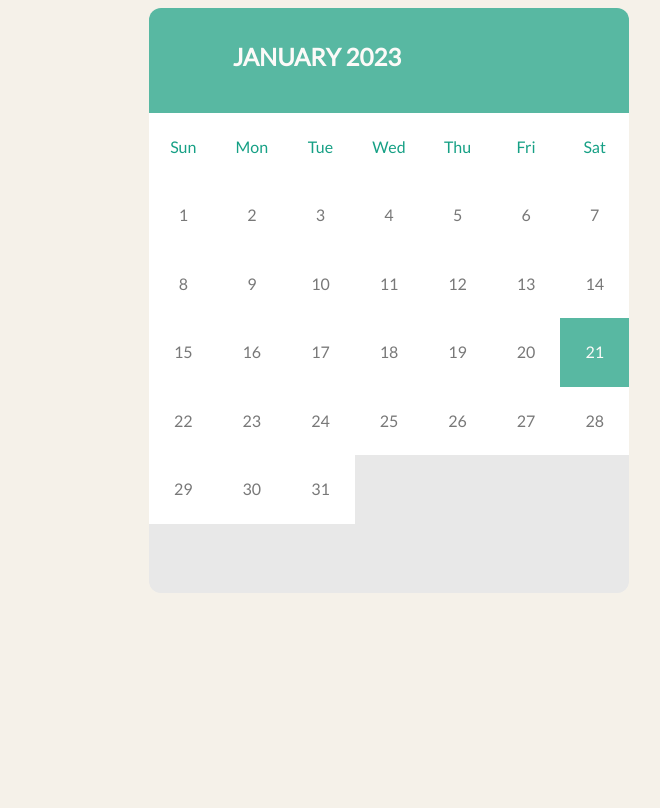
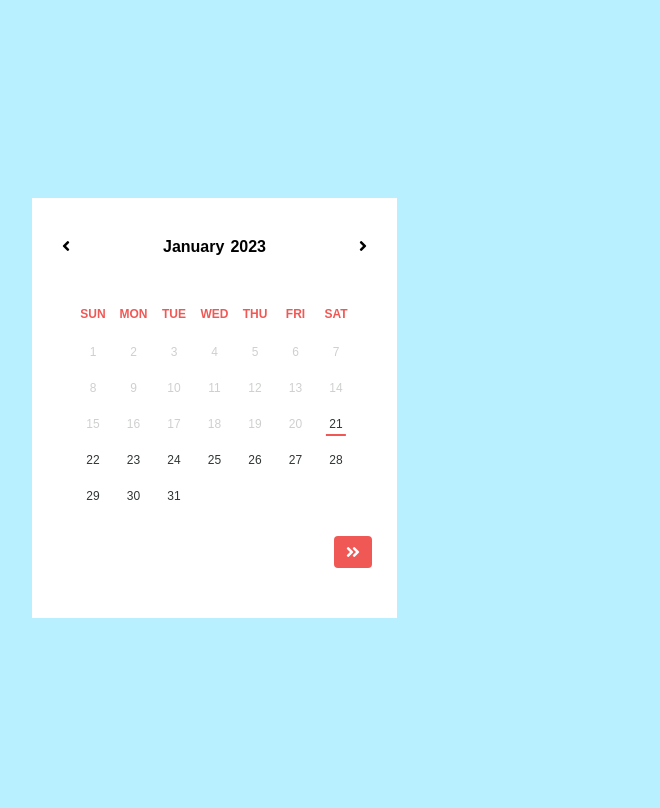
Before and after one commit to NyqEvo/travel-blog, a Node server app: template views/calendar.html in a window 1280 px wide. Shown: the whole page, without its empty margins (251-911 px from the left). Before the commit the page ends 593 px from the top, so only its background shows below. Run offline with Node 20, Linux system fonts and the light colour scheme; the template is opened without the code that fills it, so the values that code supplies are empty; some libraries are stand-ins or nearby versions.

Commit message:
new calendar

```diff
--- a/public/calendar.css
+++ b/public/calendar.css
@@ -1,77 +1,151 @@
-body {
-    background-color: #F5F1E9;
-}
-#calendar {
-    margin-left: auto;
-    margin-right: auto;
-    width: 320px;
-    font-family: "Lato", sans-serif;
-}
-#calendar_weekdays div {
-    display: inline-block;
-    vertical-align: top;
-}
-#calendar_content,
-#calendar_weekdays,
-#calendar_header {
+body, html {
+    width: 100%;
+    height: 100%;
+    font-family: 'Josefin Sans', sans-serif;
+    background-color: #B8F0FF;
+    overflow: hidden;
     position: relative;
-    width: 320px;
-    overflow: hidden;
-    float: left;
-    z-index: 10;
+    outline: none;
+    perspective: 1000px;
   }
 
-#calendar_weekdays div,
-#calendar_content div {
-    width: 40px;
-    height: 40px;
-    overflow: hidden;
+  .main {
+    position: absolute;
+    width: 730px;
+    height: 420px;
+    top: 50%;
+    left: 50%;
+    box-sizing: border-box;
+    transform: translate(-50%, -50%);
+    transition: all 0.195s ease;
+    transform-style: preserve-3d;
+  }
+  .main.is-rotated-left {
+    transform: translate(-50%, -50%) rotateY(-4deg);
+  }
+  .main.is-rotated-right {
+    transform: translate(-50%, -50%) rotateY(4deg);
+  }
+  .main .sideb,
+  .main .right-wrapper {
+    background-color: white;
+    width: 50%;
+    float: left;
+    height: 100%;
+    box-sizing: border-box;
+    padding: 25px;
+    display: flex;
+    flex-direction: column;
+    justify-content: flex-start;
+    align-items: center;
+  }
+  .main .header {
+    padding: 15px 0 20px;
+    display: flex;
+    justify-content: space-between;
+    width: 100%;
+  }
+  .main .header i {
+    padding: 0 5px;
+    cursor: pointer;
+  }
+  .main .header span {
+    display: inline-block;
+    margin: 0 3px;
+    font-weight: 700;
+  }
+  .main .right-wrapper {
+    background-color: #f05855;
+    color: white;
+    transform-origin: left center;
+    transform: rotateY(110deg);
+    transition: all 0.5s;
+  }
+  .main .right-wrapper.is-active {
+    transform: rotateY(0deg);
+  }
+  .main .right-wrapper .header {
+    text-align: left;
+    justify-content: center;
+  }
+  .main .right-wrapper .day {
+    font-size: 12em;
+    text-indent: -12px;
+    display: block;
+  }
+  .main .right-wrapper .month {
+    font-size: 2.5em;
+  }
+  .main .sideb .showDate {
+    color: white;
+    text-align: right;
+    width: 100%;
+  }
+  .main .sideb .showDate i {
+    cursor: pointer;
+    background: #f05855;
+    border-radius: 4px;
+    padding: 8px 12px;
+    transform: scale(1);
+    transition: all 0.3s;
+  }
+  .main .sideb .showDate i.is-active {
+    transform: scale(-1);
+  }
+  .main .sideb table {
     text-align: center;
-    background-color: #FFFFFF;
-    color: #787878;
+
+    width: 90%;
+    margin: 30px auto 0;
+    table-layout: fixed;
+    border-collapse: collapse;
   }
-#calendar_content {
-    -webkit-border-radius: 0px 0px 12px 12px;
-    -moz-border-radius: 0px 0px 12px 12px;
-    border-radius: 0px 0px 12px 12px;
+  .main .sideb table tbody:before {
+    content: "-";
+    display: block;
+    line-height: 0.75em;
+    color: transparent;
   }
-#calendar_content div {
-    float: left;
+  .main .sideb table th {
+    color: #f05855;
+    font-size: 0.75em;
+    text-transform: uppercase;
+    margin-bottom: 10px;
   }
-#calendar_content div:hover {
-    background-color: #F8F8F8;
+  .main .sideb table td {
+    padding: 11px 5px;
+    color: #ced0ce;
+    font-size: 0.75em;
+    transition: all 0.3s;
+    position: relative;
   }
-#calendar_content div.blank {
-    background-color: #E8E8E8;
+  .main .sideb table td::before {
+    content: "";
+    display: none;
+    width: 50%;
+    height: 2px;
+    position: absolute;
+    left: 50%;
+    top: 100%;
+    transform: translate(-50%, -8px);
+    background-color: #f05855;
   }
-#calendar_header,
-#calendar_content div.today {
-    zoom: 1;
-    filter: alpha(opacity=70);
-    opacity: 0.7;
+  .main .sideb table td.currentDay::before {
+    display: block;
   }
-#calendar_content div.today {
-    color: #FFFFFF;
+  .main .sideb table td.selectable {
+    color: #303633;
+    cursor: pointer;
   }
-#calendar_header {
-    width: 100%;
-    height: 37px;
-    text-align: center;
-    background-color: #FF6860;
-    padding: 18px 0;
-    -webkit-border-radius: 12px 12px 0px 0px;
-    -moz-border-radius: 12px 12px 0px 0px;
-    border-radius: 12px 12px 0px 0px;
+  .main .sideb table td.selectable:hover {
+    background: #f05855;
+    color: white;
   }
-#calendar_header h1 {
-    font-size: 1.5em;
-    color: #FFFFFF;
-    float: left;
-    width: 70%;
+  .main .sideb table td.between {
+    background-color: #333;
+    color: white;
   }
-i[class^="icon-chevron"] {
-    color: #FFFFFF;
-    float: left;
-    width: 15%;
-    border-radius: 50%;
+  .main .sideb table td.active, .main .sideb table td.hover {
+    background: #f05855;
+    color: white;
   }
--- a/views/calendar.html
+++ b/views/calendar.html
@@ -1,26 +1,98 @@
 <!DOCTYPE html>
-<html lang="en">
+<!-- code by webdevtrick ( https://webdevtrick.com ) -->
+<html>
  <head>
-        <meta charset="UTF-8" />
-        <meta http-equiv="X-UA-Compatible" content="IE=edge" />
-        <meta name="viewport" content="width=device-width, initial-scale=1.0" />
-        <title>calendar</title>
+  <meta charset="UTF-8">
+  <title>Calender</title>
+	<link rel="stylesheet" href="https://use.fontawesome.com/releases/v5.8.2/css/all.css">
       <link rel="stylesheet" href="../public/calendar.css">
-   <link rel="stylesheet" href="https://fonts.googleapis.com/css?family=Lato">
-   <link rel="stylesheet" href="https://netdna.bootstrapcdn.com/font-awesome/3.2.1/css/font-awesome.css">
 </head>
 <body>
-        <div id="calendar">
-            <div id="calendar_header">
-                <i class="icon-chevron-left"></i>
-                <h1></h1>
-                <i class="icon-chevron-right"></i>
+
+  <div class="main">
+  <div class="sideb">
+    <div class="header"><i class="fa fa-angle-left" aria-hidden="true"></i><span><span class="month"> </span><span class="year"></span></span><i class="fa fa-angle-right" aria-hidden="true"></i></div>
+    <div class="calender">
+      <table>
+        <thead>
+          <tr class="weedays">
+            <th data-weekday="sun" data-column="0">Sun</th>
+            <th data-weekday="mon" data-column="1">Mon</th>
+            <th data-weekday="tue" data-column="2">Tue</th>
+            <th data-weekday="wed" data-column="3">Wed</th>
+            <th data-weekday="thu" data-column="4">Thu</th>
+            <th data-weekday="fri" data-column="5">Fri</th>
+            <th data-weekday="sat" data-column="6">Sat</th>
+          </tr>
+        </thead>
+        <tbody>
+          <tr class="days" data-row="0">
+            <td data-column="0"></td>
+            <td data-column="1"></td>
+            <td data-column="2"></td>
+            <td data-column="3"></td>
+            <td data-column="4"></td>
+            <td data-column="5"></td>
+            <td data-column="6"></td>
+          </tr>
+          <tr class="days" data-row="1">
+            <td data-column="0"></td>
+            <td data-column="1"></td>
+            <td data-column="2"></td>
+            <td data-column="3"></td>
+            <td data-column="4"></td>
+            <td data-column="5"></td>
+            <td data-column="6"></td>
+          </tr>
+          <tr class="days" data-row="2">
+            <td data-column="0"></td>
+            <td data-column="1"></td>
+            <td data-column="2"></td>
+            <td data-column="3"></td>
+            <td data-column="4"></td>
+            <td data-column="5"></td>
+            <td data-column="6"></td>
+          </tr>
+          <tr class="days" data-row="3">
+            <td data-column="0"></td>
+            <td data-column="1"></td>
+            <td data-column="2"></td>
+            <td data-column="3"></td>
+            <td data-column="4"></td>
+            <td data-column="5"></td>
+            <td data-column="6"></td>
+          </tr>
+          <tr class="days" data-row="4">
+            <td data-column="0"></td>
+            <td data-column="1"></td>
+            <td data-column="2"></td>
+            <td data-column="3"></td>
+            <td data-column="4"></td>
+            <td data-column="5"></td>
+            <td data-column="6"></td>
+          </tr>
+          <tr class="days" data-row="5">
+            <td data-column="0"></td>
+            <td data-column="1"></td>
+            <td data-column="2"></td>
+            <td data-column="3"></td>
+            <td data-column="4"></td>
+            <td data-column="5"></td>
+            <td data-column="6"></td>
+          </tr>
+        </tbody>
+      </table>
     </div>
-            <div id="calendar_weekdays"></div>
-            <div id="calendar_content"></div>
+    <div class="showDate"><i class="fa fa-angle-double-right" aria-hidden="true"></i></div>
   </div>
-        <!-- JAVASCRIPT -->
-        <script src="https://cdnjs.cloudflare.com/ajax/libs/jquery/2.1.3/jquery.min.js"></script>
-        <script src="../utils/calendar.js"></script>
+  <div class="right-wrapper">
+    <div class="header"><span></span></div><span class="day"></span><span class="month"></span>
+  </div>
+</div>
+  <script src="https://cdnjs.cloudflare.com/ajax/libs/jquery/3.1.1/jquery.min.js"></script>
+
+    <script  src="../utils/calendar.js"></script>
+
 </body>
+
 </html>
```
Also changed, not shown: utils/calendar.js (+200 -132 lines). Lines whose indentation alone changed are shown as unchanged.
